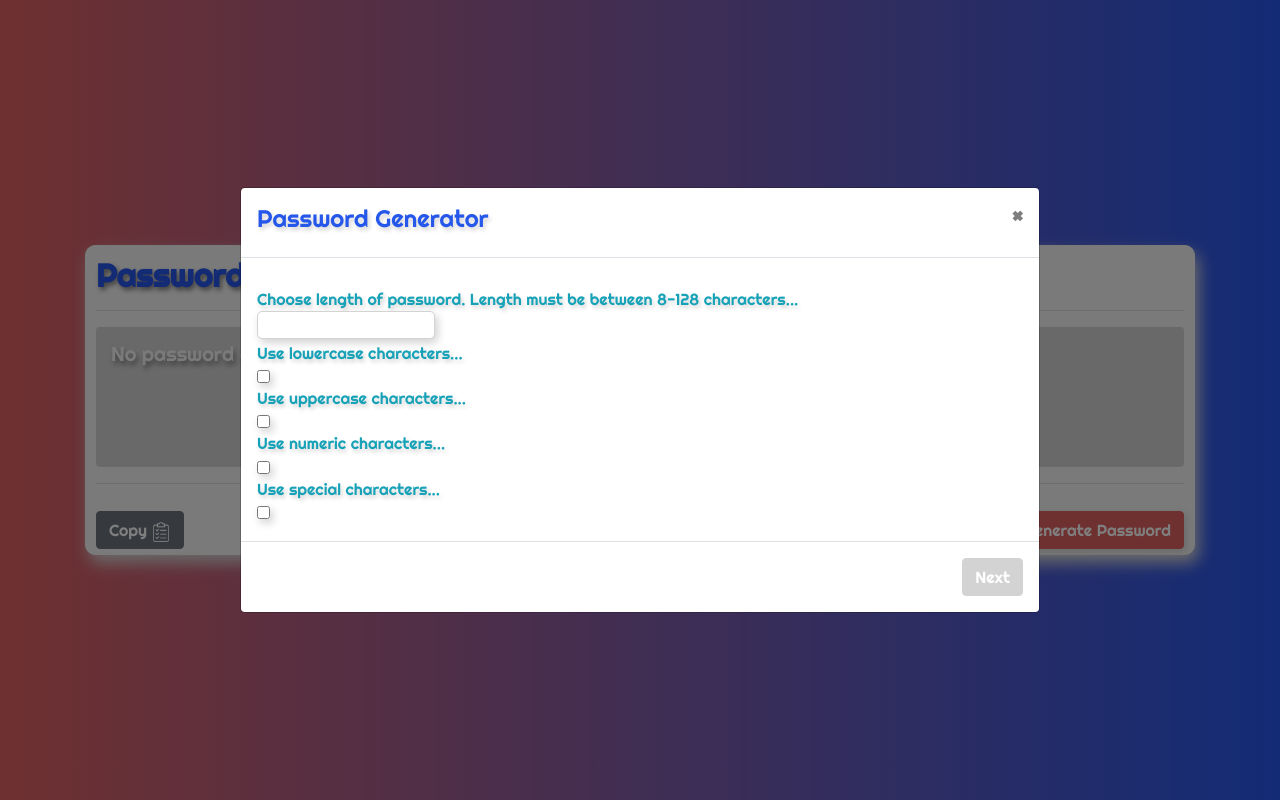
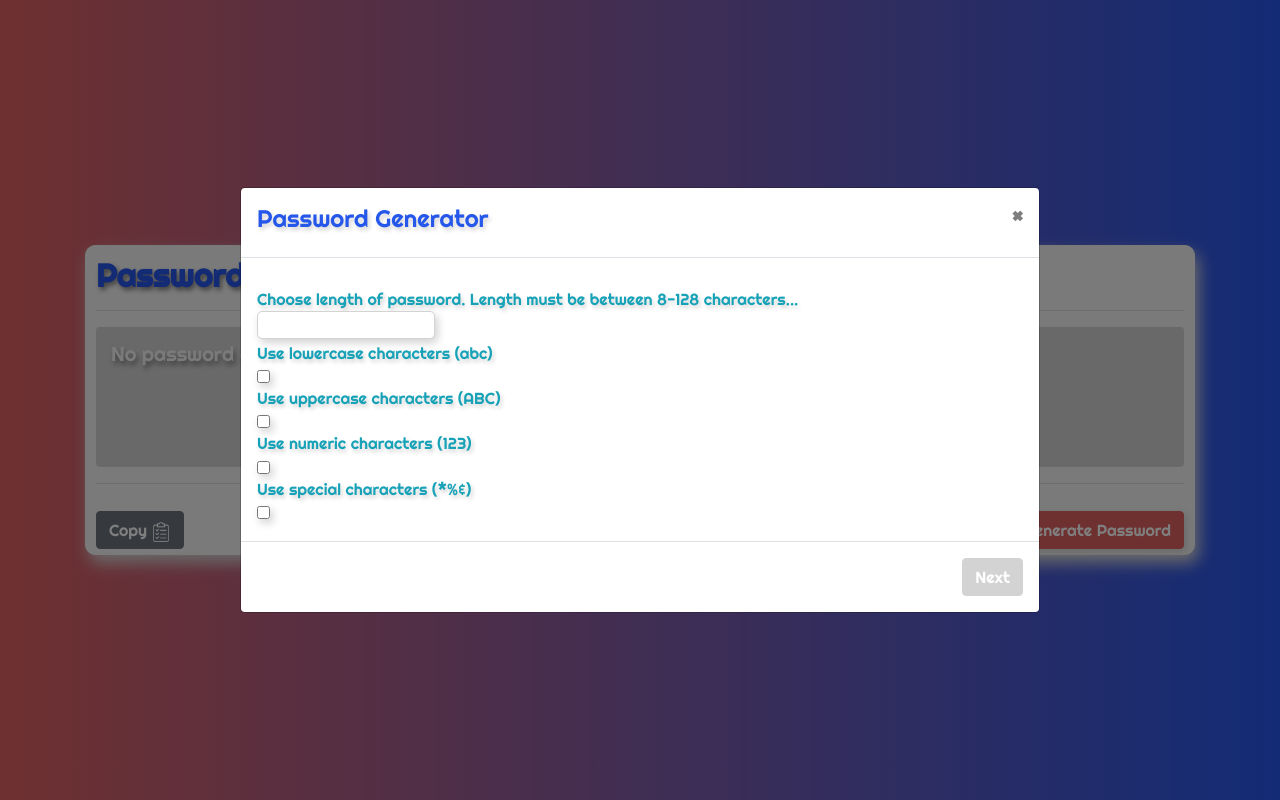
Before and after one commit to andrewvenson/Password_Generator, a React (Create React App) app: page / in a window 1280 px wide. Both pictures are taken after a click on the button "Generate Password". Built offline with nearby package versions, Linux system fonts and the light colour scheme.

Commit message:
changed a little text

```diff
--- a/src/Components/Prompt.js
+++ b/src/Components/Prompt.js
@@ -5,27 +5,27 @@ const Prompt = (props) => {
     {
       prompt: "length",
       text:
-        "Choose length of password. Length must be between 8-128 characters",
+        "Choose length of password. Length must be between 8-128 characters...",
       type: "number",
     },
     {
       prompt: "lowerCase",
-      text: "Use lowercase characters",
+      text: "Use lowercase characters (abc)",
       type: "checkbox",
     },
     {
       prompt: "upperCase",
-      text: "Use uppercase characters",
+      text: "Use uppercase characters (ABC)",
       type: "checkbox",
     },
     {
       prompt: "numbers",
-      text: "Use numeric characters",
+      text: "Use numeric characters (123)",
       type: "checkbox",
     },
     {
       prompt: "specialCharacters",
-      text: "Use special characters",
+      text: "Use special characters (*%&)",
       type: "checkbox",
     },
   ];
@@ -52,7 +52,7 @@ const Prompt = (props) => {
               textShadow: "2px 3px 4px lightgray",
             }}
           >
-            {prompt.text}...
+            {prompt.text}
           </h6>
 
           <input
```
